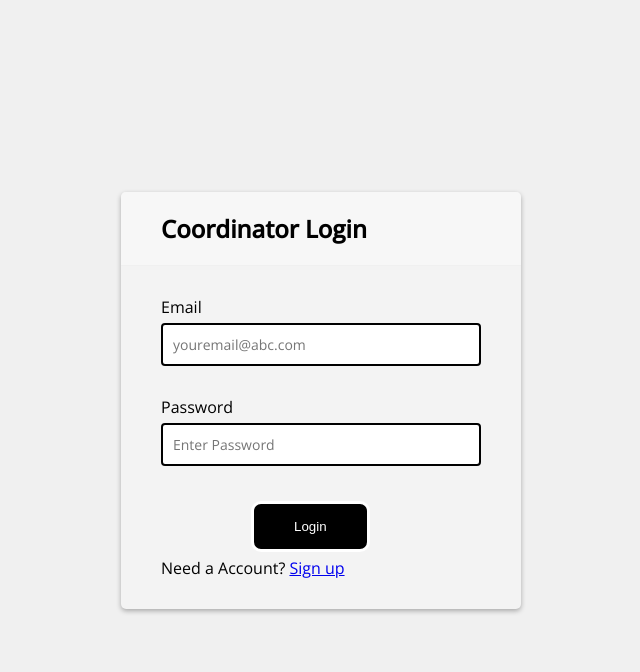
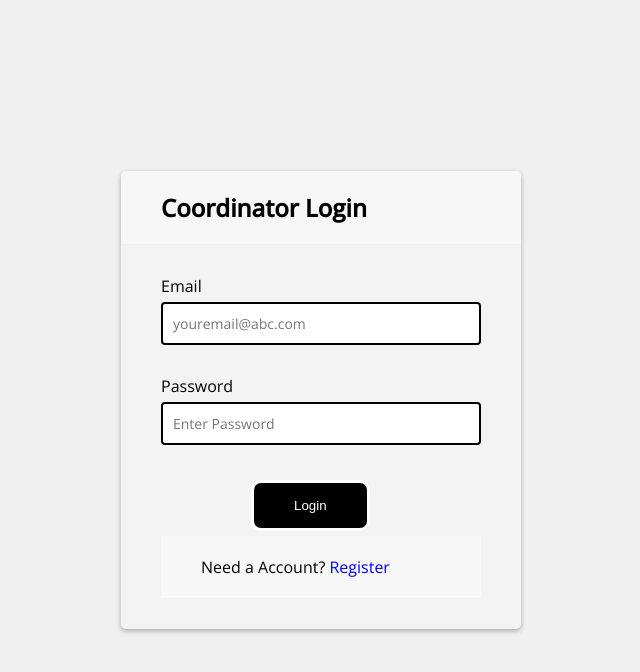
Before and after one commit to darubaidnazir/DMS, a PHP site: page /coordinator/coordinatorlogin_signup.html in a window 1280 px wide. Shown: the top 672 px of the page, without its empty margins (319-959 px from the left). Run offline with PHP 8.4, Linux system fonts and the light colour scheme; some web fonts are replaced.

Commit message:
Fixed some bugs

```diff
--- a/coordinator/coordinatorlogin_signup.html
+++ b/coordinator/coordinatorlogin_signup.html
@@ -40,7 +40,16 @@
         </div>
 
         <button id="login" class="inner_button">Login</button>
-        <div>Need a Account? <a href="#" id="signupmodal">Sign up</a></div>
+        <div class="header">
+          Need a Account?
+          <a
+            class="link1"
+            style="cursor: pointer; text-decoration: none; color: blue"
+            href="#"
+            id="signupmodal"
+            >Register</a
+          >
+        </div>
       </form>
 
       <form id="signupform" class="form">
@@ -99,9 +108,15 @@
           <i class="fas fa-exclamation-circle"></i>
           <small>Error message</small>
         </div>
-        <button class="inner_button">Signup</button>
-        <div class="header">
-          Already Have a Account? <a href="#" id="loginmodal">Login</a>
+        <button class="inner_button">Register</button>
+        <div class="header link1">
+          Already Have a Account?
+          <a
+            style="cursor: pointer; text-decoration: none; color: blue"
+            href="#"
+            id="loginmodal"
+            >Login</a
+          >
         </div>
       </form>
     </div>
@@ -115,7 +130,7 @@
   $(document).ready(function () {
     $("#headermessage").text("Coordinator Login");
     $("#signupmodal").click(function () {
-      $("#headermessage").text("Coordinator Sign up");
+      $("#headermessage").text("Coordinator Registration");
       $("#loginform").css("display", "none");
       $("#signupform").css("display", "block");
     });
--- a/coordinator/signup.css
+++ b/coordinator/signup.css
@@ -116,6 +116,7 @@ body {
     border: 3px solid white;
     border-radius: 10px;
     margin: 5px 90px;
+	cursor: pointer;
     background-color: black;  }
 
   .inner_button:hover {
```
